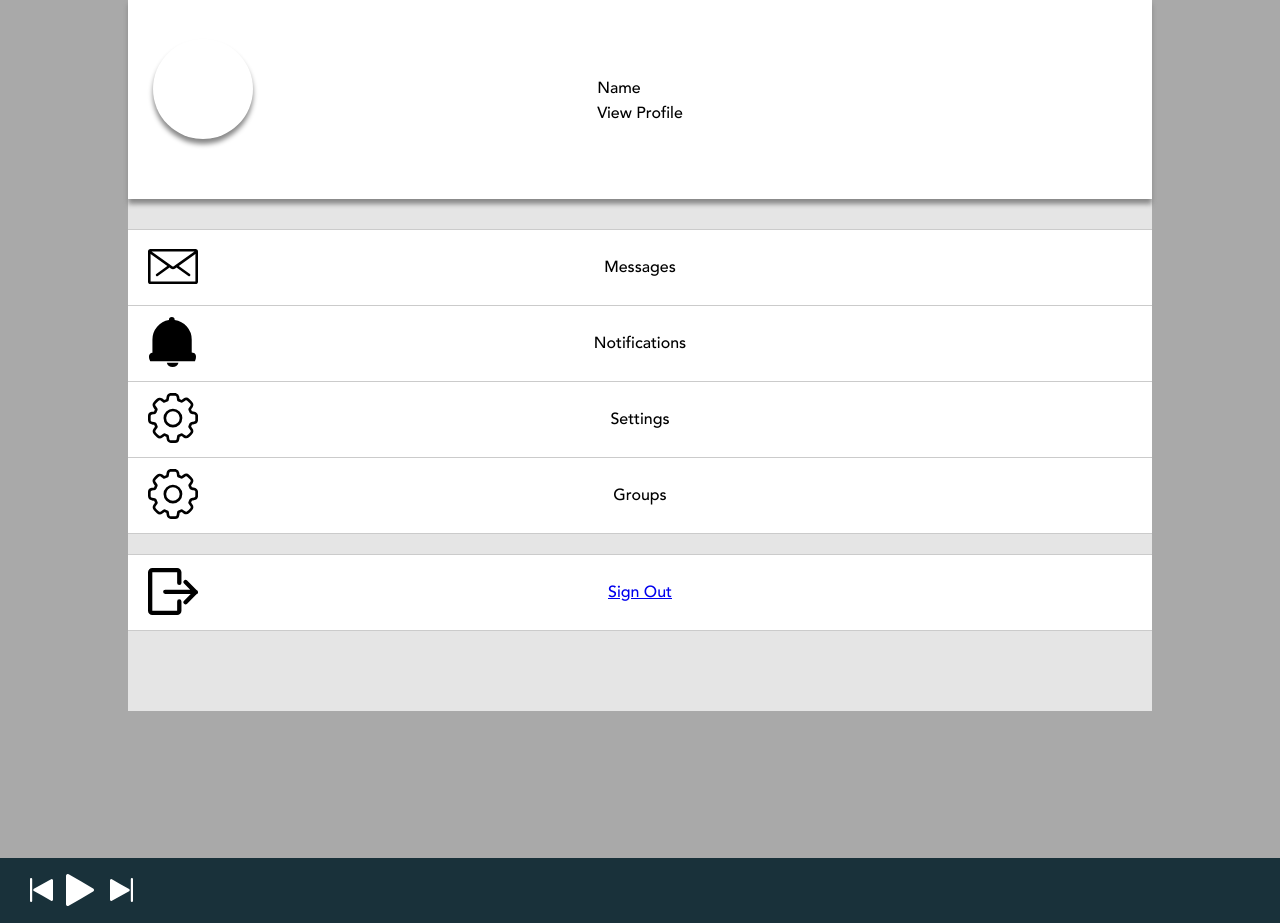
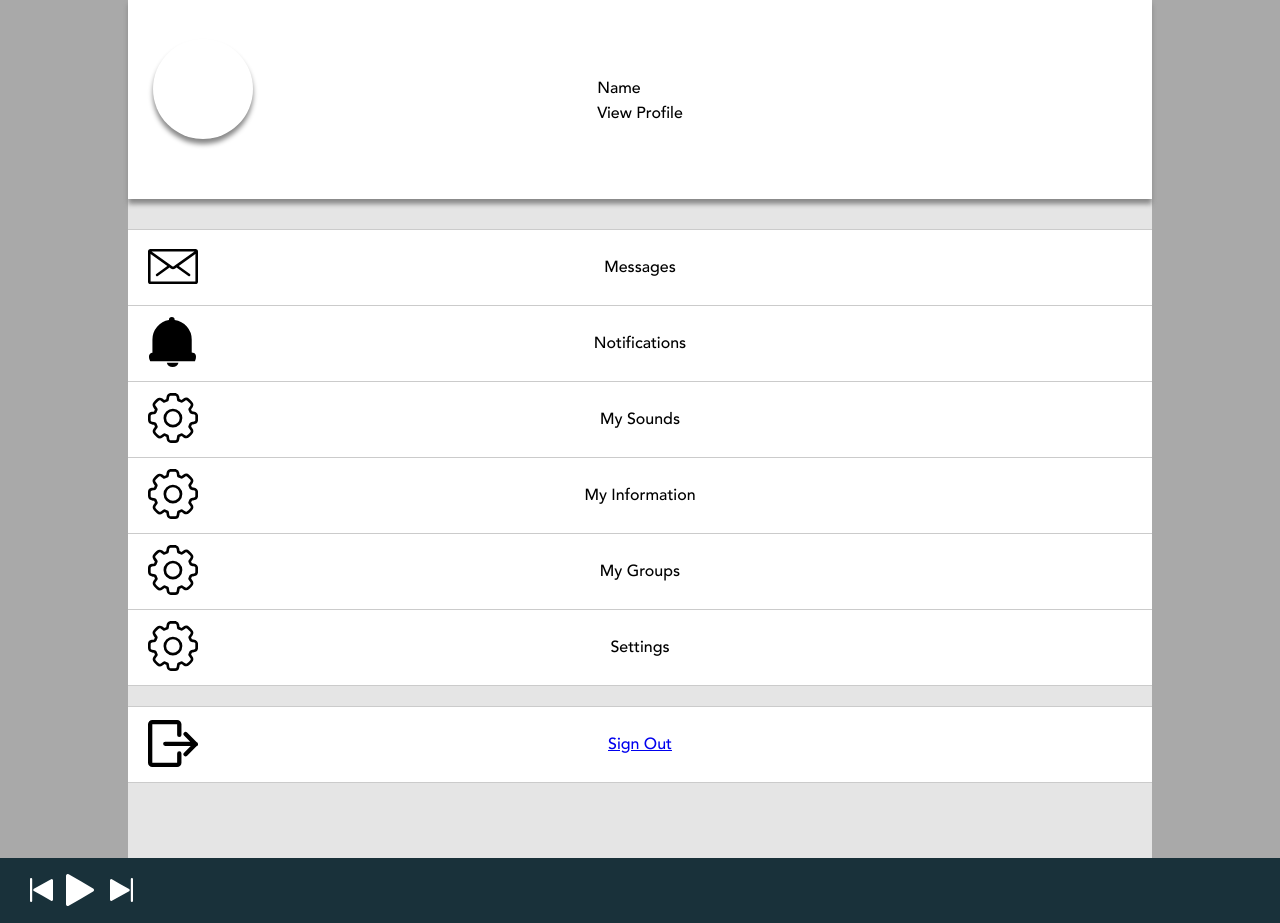
Before and after one commit to MonikaSzucs/raw, a PHP site: page /ProfileIntroPage.php in a window 1280 px wide. Shown: the part 117-1040 px from the top of the page. Run offline with PHP 8.4, Linux system fonts and the light colour scheme; a user stored in the database is signed in; some libraries are stand-ins or nearby versions.

Commit message:
Linked more pages nad added more links

```diff
--- a/raw/ProfileIntroPage.php
+++ b/raw/ProfileIntroPage.php
@@ -130,15 +130,23 @@ $(document).ready(function(){
                 <div id="m-noticon" class="m-sicon"></div>
             </div>
 
-
+            <div class="m-center-text" id="m-settings-button">
+                <a href="UsersSounds.php">My Sounds</a>
+                <div id="m-seticon" class="m-sicon"></div>
+            </div>
+			<div class="m-center-text" id="m-settings-button">
+                <a href="UserInfo.php">My Information</a>
+                <div id="m-seticon" class="m-sicon"></div>
+            </div>
+			<div class="m-center-text" id="m-settings-button">
+                <a href="GroupsCurrentlyIn.php">My Groups</a>
+                <div id="m-seticon" class="m-sicon"></div>
+            </div>
             <div class="m-center-text" id="m-settings-button">
                 <a href="SettingsPage.php">Settings</a>
                 <div id="m-seticon" class="m-sicon"></div>
             </div>
-			<div class="m-center-text" id="m-settings-button">
-                <a href="MobileGroupsTab.php">Groups</a>
-                <div id="m-seticon" class="m-sicon"></div>
-            </div>
+
 			<div style="height: 50px; width: 100%;"></div>
 
         </div>
--- a/raw/Streaming.php
+++ b/raw/Streaming.php
@@ -73,8 +73,8 @@ if(isset($_POST['toDo'])){
             <ul class="nav-bar">
             <a href="MobileExplorePage.php"><li>Explore</li></a>
             <a href="MobileGroupsTab.php"><li>Groups</li></a>
-                <a href="MobileIGenresTemplate.php"><li>Genres</li></a>
-                <a href="MobileMoodsTemplate.php"><li>Moods</li></a>
+				<a href="MobileIGenresTemplate.php"><li>Genres</li></a>
+				<a href="MobileMoodsTemplate.php"><li>Moods</li></a>
                 <a href="MobileInsturmentsTemplate.php"><li>Instruments</li></a>
             </ul>
 
```
Also changed, not shown: raw/SettingsPage.php (+5 -4 lines).
